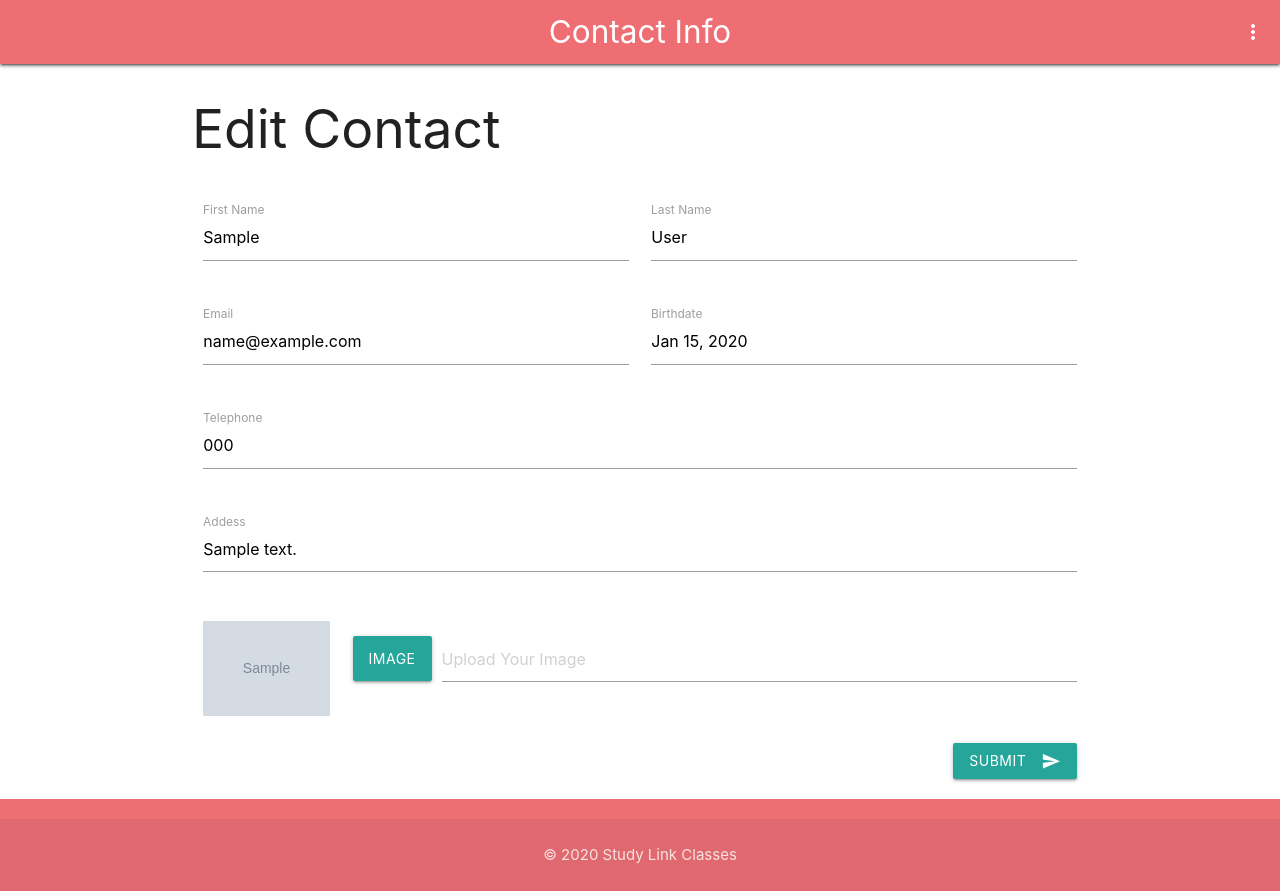
After one commit to avinashdengani/Adress-Book-Master, a PHP site: page /edit-contact.php?id=1 in a window 1280 px wide. The commit adds this page. Run offline with PHP 8.4, Linux system fonts and the light colour scheme; tables that the repository leaves empty or names only in its code hold one stand-in row (values such as "Sample post"); grey boxes marked "Sample" are stand-in pictures.

Commit message:
Completed with Edit features and 404 error page redirection

```diff
--- /dev/null
+++ b/edit-contact.php
@@ -0,0 +1,263 @@
+<?php
+include_once "includes/functions.inc.php";
+/*
+* The below if...else is used to load the page by fetching the id and finding the resource
+* If the resource is found we continue the page load and fill all the required textfields with their values
+* If the resources is not found we are dumping the errors
+*/
+if(isset($_GET['id']))
+{
+    $id = $_GET['id'];
+    $query = "SELECT * FROM contacts WHERE id = $id";
+    $rows = db_select($query);
+    if(count($rows) === 0){
+        //dd("Cannot find resource having id = {$id}");
+        //Instead of dd() we should redirect it to 404 error page
+        header('Location: 404.php?q=404&op=error');
+    }
+    $row = db_select($query)[0];
+}
+else if(isset($_POST['submit']))
+{
+    $id = sanitizeData($_POST['id']);
+
+    //Verify that id you got exists
+    $query = "SELECT * FROM contacts WHERE id = $id";
+    $rows = db_select($query);
+    if(count($rows) === 0){
+        //dd("Cannot find resource having id = {$id}");
+        //Instead of dd() we should redirect it to 404 error page
+        header('Location: 404.php?q=404&op=error');
+    }
+    $row = db_select($query)[0];
+
+    $first_name = sanitizeData($_POST['first_name']);
+
+    $last_name = sanitizeData($_POST['last_name']);
+    $email = sanitizeData($_POST['email']);
+    $birthdate = sanitizeData($_POST['birthdate']);
+
+    //Covert the incoming string data
+    $birthdate = date('Y-m-d', strtotime($birthdate));
+
+    $telephone = sanitizeData($_POST['telephone']);
+    $address = sanitizeData($_POST['address']);
+
+    $image_name = strtolower($first_name . "-" . $last_name);
+
+    $image_path = "images/users/";
+    $is_image_updated = false;
+
+    //Uploading Image
+    if($_FILES['pic']['name'])
+    {
+        $is_image_updated = true;
+
+        $file_name = $_FILES['pic']['name'];
+        $tmp_file_location = $_FILES['pic']['tmp_name'];
+
+    //$type = $_FILES['pic']['name'];
+    //$file_size = $_FILES['pic']['name'];
+
+    //Extracting the extension
+
+    $temp = explode(".", $file_name);
+    $extension = strtolower(end($temp));
+
+    $image_name .= "." . $extension;
+
+    //move_uploaded_file(source_path, destination_path);
+    $full_image_name_with_path = $image_path.$image_name;
+    move_uploaded_file($tmp_file_location, $full_image_name_with_path);
+    }
+    /**
+     * There is TWIST
+     * Either the image is updated OR name is updated OR nothing is updated
+     * Now if only name is updated then we can directly link the new image, which we already did
+     * If only name is updated then we need to rename the file as well as update the image_name attribute in Database
+     * If both image and name has been updated then we need to link the new file with new name, update image_name in the database and delete the old image file from th ephysical device.
+     */
+
+     $old_first_name = strtolower($row['first_name']);
+     $old_last_name = strtolower($row['last_name']);
+
+     $old_full_name = $old_first_name . " " . $old_last_name;
+     $current_full_name = strtolower($first_name) . " " . strtolower($last_name);
+
+     $old_image_name = $row['image_name'];
+     $old_extension = end(explode("." , $old_image_name));
+     if($old_full_name == $current_full_name && !$is_image_updated)
+     {
+         //no issue as new image if given would already be overwritten
+         $image_name = $image_name . "." . $old_extension;
+     }
+     else
+    {
+        if($is_image_updated)
+        {
+            unlink($image_path . $old_image_name);
+        }
+        else
+        {
+            $old_file = $image_path . $old_image_name;
+            $image_name = $image_name . "." .$old_extension;
+            $new_file = $image_path . $image_name;
+            rename($old_file, $new_file);
+        }
+    }
+
+    //Update all the information in the database
+    $query = "UPDATE contacts SET first_name = '{$first_name}' ,last_name = '{$last_name}',email = '{$email}' , birthdate = '{$birthdate}', telephone = '{$telephone}', address = '{$address}', image_name = '{$image_name}' WHERE id = {$id}";
+    $result = db_query($query);
+
+    if(!$result)
+    {
+        dd(db_error());
+    }
+    else
+    {
+        header('Location: index.php?q=success&op=edited');
+    }
+
+}
+else
+{
+    die('404 Cannot find such resource!');
+}
+?>
+
+<!DOCTYPE html>
+<html>
+
+<head>
+    <!--Import Google Icon Font-->
+    <link href="https://fonts.googleapis.com/icon?family=Material+Icons" rel="stylesheet">
+    <!--Import materialize.css-->
+    <link type="text/css" rel="stylesheet" href="css/materialize.min.css" media="screen,projection" />
+
+    <!--Import Csutom CSS-->
+    <link rel="stylesheet" href="css/style.css" type="text/css">
+    <!--Let browser know website is optimized for mobile-->
+    <meta name="viewport" content="width=device-width, initial-scale=1.0" />
+
+    <title>Edit Contact</title>
+</head>
+
+<body>
+    <!--NAVIGATION BAR-->
+    <nav>
+        <div class="nav-wrapper">
+            <!-- Dropdown Structure -->
+            <ul id="dropdown1" class="dropdown-content">
+                <li><a href="#!">Profile</a></li>
+                <li><a href="#!">Signout</a></li>
+            </ul>
+            <nav>
+                <div class="nav-wrapper">
+                    <a href="#!" class="brand-logo center">Contact Info</a>
+                    <ul class="right hide-on-med-and-down">
+
+                        <!-- Dropdown Trigger -->
+                        <li><a class="dropdown-trigger" href="#!" data-target="dropdown1"><i
+                                    class="material-icons right">more_vert</i></a></li>
+                    </ul>
+                </div>
+            </nav>
+            <a href="#" data-target="nav-mobile" class="sidenav-trigger"><i class="material-icons">menu</i></a>
+        </div>
+    </nav>
+    <!--/NAVIGATION BAR-->
+    <div class="container">
+        <div class="row mt50">
+            <h2>Edit Contact</h2>
+        </div>
+        <div class="row">
+            <form class="col s12 formValidate" action="<?= $_SERVER['PHP_SELF'];?>" id="edit-contact-form" method="POST" enctype="multipart/form-data">
+                <div class="row mb10">
+                <input type="hidden" name="id" id= "contact_id" value="<?=$row['id'];?>" readonly >
+                    <div class="input-field col s6">
+                        <input id="first_name" name="first_name" type="text" class="validate" data-error=".first_name_error" value=<?=$row['first_name'];?>>
+                        <label for="first_name">First Name</label>
+                        <div class="first_name_error "></div>
+                    </div>
+                    <div class="input-field col s6">
+                        <input id="last_name" name="last_name" type="text" class="validate" data-error=".last_name_error"  value=<?=$row['last_name'];?>>
+                        <label for="last_name">Last Name</label>
+                        <div class="last_name_error "></div>
+                    </div>
+                </div>
+                <div class="row mb10">
+                    <div class="input-field col s6">
+                        <input id="email" name="email" type="email" class="validate" data-error=".email_error"  value=<?=$row['email'];?>>
+                        <label for="email">Email</label>
+                        <div class="email_error "></div>
+                    </div>
+                    <div class="input-field col s6">
+                        <input id="birthdate" name="birthdate" type="text" class="datepicker" data-error=".birthday_error"  value=<?=$row['birthdate'];?>>
+                        <label for="birthdate">Birthdate</label>
+                        <div class="birthday_error "></div>
+                    </div>
+                </div>
+                <div class="row mb10">
+                    <div class="input-field col s12">
+                        <input id="telephone" name="telephone" type="tel" class="validate" data-error=".telephone_error"  value=<?=$row['telephone'];?>>
+                        <label for="telephone">Telephone</label>
+                        <div class="telephone_error "></div>
+                    </div>
+                </div>
+                <div class="row mb10">
+                    <div class="input-field col s12">
+                        <textarea id="address" name="address" class="materialize-textarea" data-error=".address_error" ><?=$row['address'];?></textarea>
+                        <label for="address">Addess</label>
+                        <div class="address_error "></div>
+                    </div>
+                </div>
+                <div class="row mb10">
+                <div class="col s2">
+                    <img id="temp_pic" src="images/users/<?=$row['image_name'];?>" alt="User Image" width = "100%">
+                </div>
+                    <div class="file-field input-field col s10">
+                        <div class="btn">
+                            <span>Image</span>
+                            <input type="file" name="pic" id="pic" data-error=".pic_error">
+                        </div>
+                        <div class="file-path-wrapper">
+                            <input class="file-path validate" type="text" placeholder="Upload Your Image">
+                        </div>
+                        <div class="pic_error "></div>
+                    </div>
+                </div>
+                <button class="btn waves-effect waves-light right" type="submit" name="submit">Submit
+                        <i class="material-icons right">send</i>
+                    </button>
+            </form>
+        </div>
+    </div>
+    <footer class="page-footer p0">
+        <div class="footer-copyright ">
+            <div class="container">
+                <p class="center-align">© 2020 Study Link Classes</p>
+            </div>
+        </div>
+    </footer>
+    <!--JQuery Library-->
+    <script src="js/jquery.min.js" type="text/javascript"></script>
+    <!--JavaScript at end of body for optimized loading-->
+    <script type="text/javascript" src="js/materialize.min.js"></script>
+    <!--JQuery Validation Plugin-->
+    <script src="vendors/jquery-validation/validation.min.js" type="text/javascript"></script>
+    <script src="vendors/jquery-validation/additional-methods.min.js" type="text/javascript"></script>
+    <!--Include Page Level Scripts-->
+    <script src="js/pages/edit-contact.js"></script>
+    <!--Custom JS-->
+    <script src="js/custom.js" type="text/javascript"></script>
+
+    <script>
+    $("#birthdate").datepicker({
+        defaultDate: new Date('<?=$row['birthdate'];?>'),
+        setDefaultDate: true
+    });
+    </script>
+</body>
+
+</html>
--- a/index.php
+++ b/index.php
@@ -91,7 +91,7 @@ $total_pages = ceil($total_rows / $no_of_records_per_page);
 
 if($page > $total_pages || $page < 1)
 {
-    dd("404 PAGE NOT FOUND");
+    header('Location: 404.php?q=404&op=error');
 }
 
 $sql = "SELECT * FROM contacts LIMIT $start, $no_of_records_per_page";
@@ -110,7 +110,7 @@ foreach($rows as $row):
                         <td><?= $row['birthdate'];?></td>
                         <td><?= $row['telephone'];?></td>
                         <td><?= $row['address'];?></td>
-                        <td><a class="btn btn-floating green lighten-2"><i class="material-icons">edit</i></a></td>
+                        <td><a class="btn btn-floating green lighten-2" href="edit-contact.php?id=<?=$row['id'];?>" ><i class="material-icons">edit</i></a></td>
                         <td><a data-id="<?= $row['id'];?>" class="btn btn-floating red lighten-2 modal-trigger delete-contact" href="#deleteModal"><i class="material-icons">delete_forever</i></a>
                         </td>
                     </tr>
--- /dev/null
+++ b/js/pages/edit-contact.js
@@ -0,0 +1,55 @@
+$(function() {
+    $('.datepicker').datepicker({
+        minDate: new Date(1900, 1, 1),
+        maxDate: new Date(),
+        yearRange: 25
+    });
+
+    $("#pic").change(function(){
+        //When user will change the image so this will display the new image in that display-box
+        if(this.files[0])
+        {
+            var reader = new FileReader();
+            reader.readAsDataURL(this.files[0]);
+            reader.onload = loadImage;
+        }
+    });
+    function loadImage(e){
+        $("#temp_pic").attr('src', e.target.result);
+    }
+    $("#add-contact-form").validate({
+        rules: {
+            first_name: {
+                required: true,
+                minlength: 2
+            },
+            last_name: {
+                required: true,
+                minlength: 2
+            },
+            telephone: {
+                required: true,
+            },
+            birthdate: {
+                required: true
+            },
+            email: {
+                required: true,
+                email: true
+            },
+            address: {
+                required: true,
+                minlength: 5
+            }
+        },
+        errorElement: 'div',
+        errorPlacement: function(error, element) {
+            var placement = $(element).data('error');
+            if (placement) {
+                $(placement).append(error)
+            } else {
+                error.insertAfter(element);
+            }
+        }
+    });
+});
```
Also changed, not shown: 404.php (added, +26 -0 lines), js/pages/home.js (+21 -0 lines), images/users/jatin-gutierrez.jpg (added).
